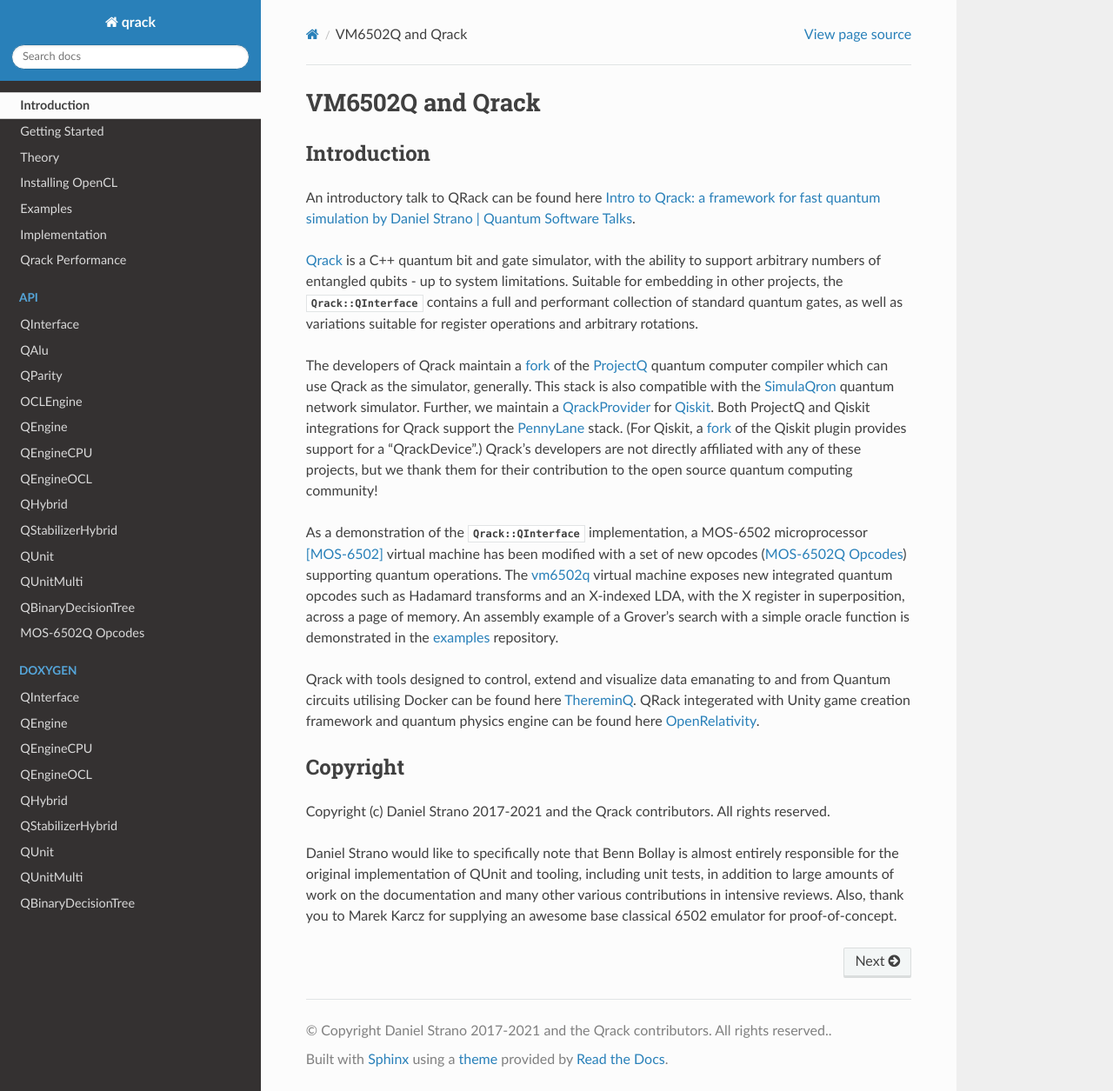
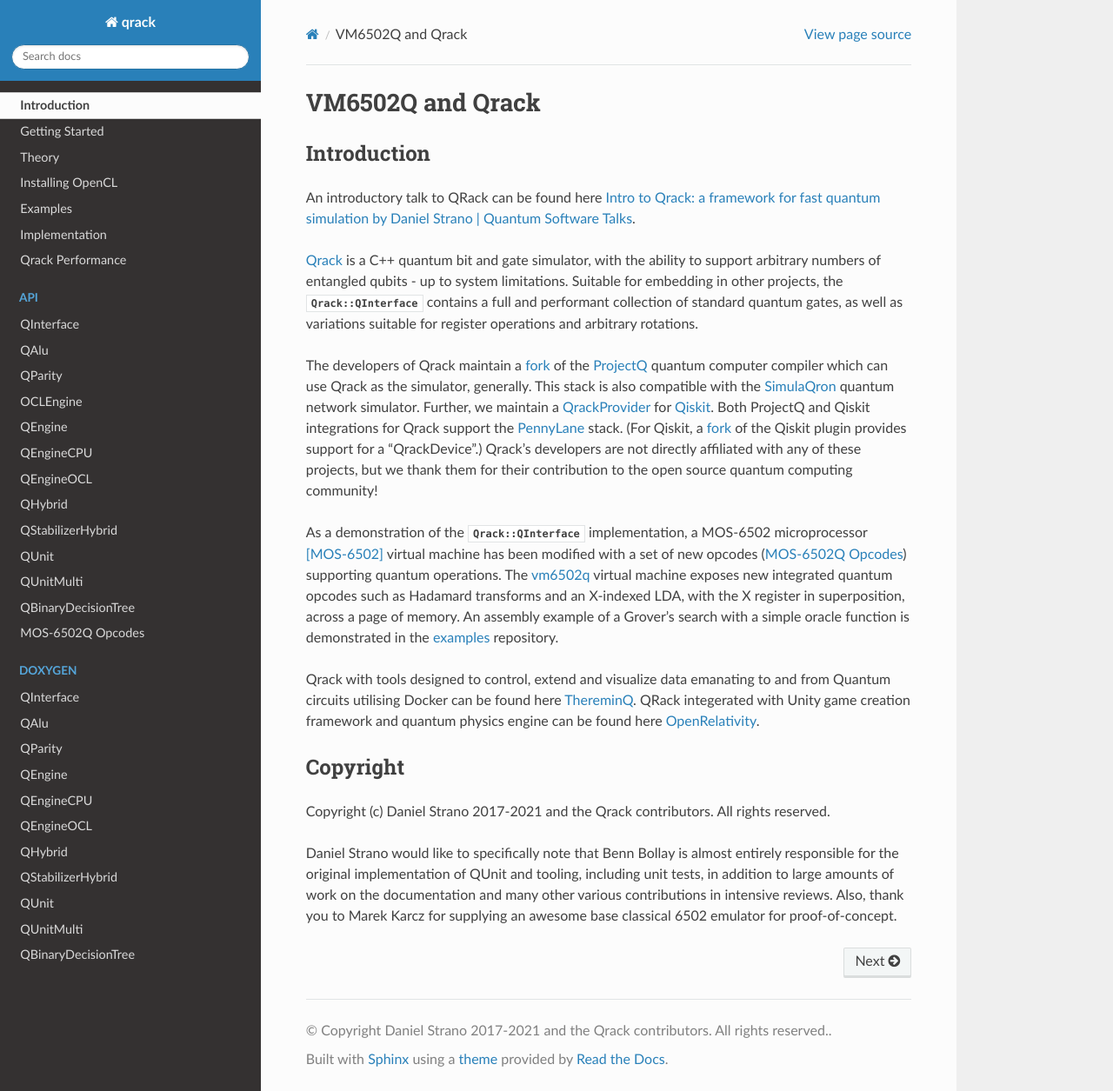
Before and after one commit to vm6502q/qrack.github.io, a Sphinx documentation site: the page built from docs/index.rst, in a window 1280 px wide and 1255 px high. Shown: the whole window at 87% size. Built offline with Sphinx 7.4.7 and the Read the Docs theme 2.0.0, drawn with Linux system fonts in a browser that asks for light colours.

Commit message:
Update Doxygen links

```diff
--- a/docs/index.rst
+++ b/docs/index.rst
@@ -65,6 +65,8 @@ Daniel Strano would like to specifically note that Benn Bollay is almost entirel
     :maxdepth: 2
 
     QInterface </en/latest/_static/doxygen/classQrack_1_1QInterface.html#http://>
+    QAlu </en/latest/_static/doxygen/classQrack_1_1QAlu.html#http://>
+    QParity </en/latest/_static/doxygen/classQrack_1_1QParity.html#http://>
     QEngine </en/latest/_static/doxygen/classQrack_1_1QEngine.html#http://>
     QEngineCPU </en/latest/_static/doxygen/classQrack_1_1QEngineCPU.html#http://>
     QEngineOCL </en/latest/_static/doxygen/classQrack_1_1QEngineOCL.html#http://>
```
